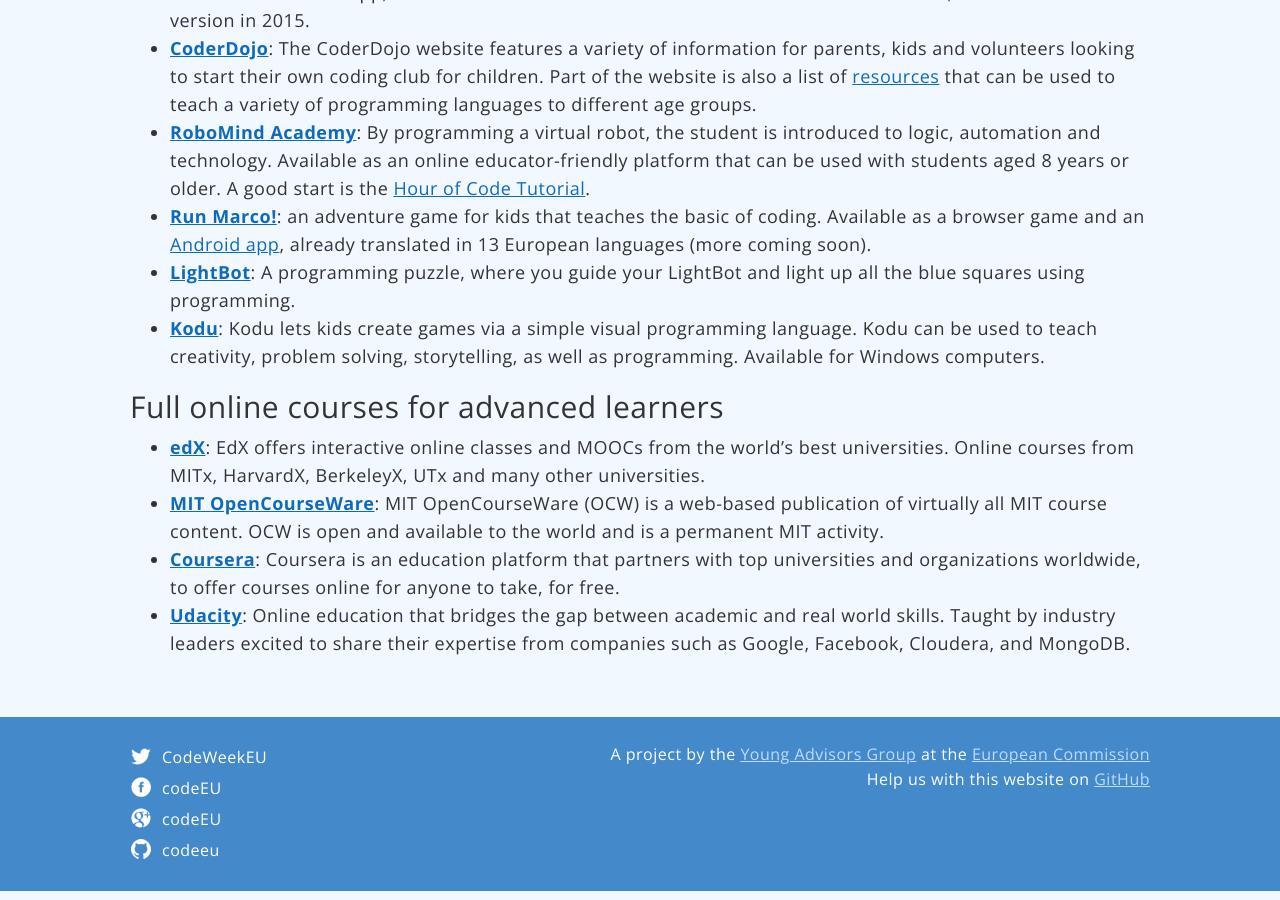
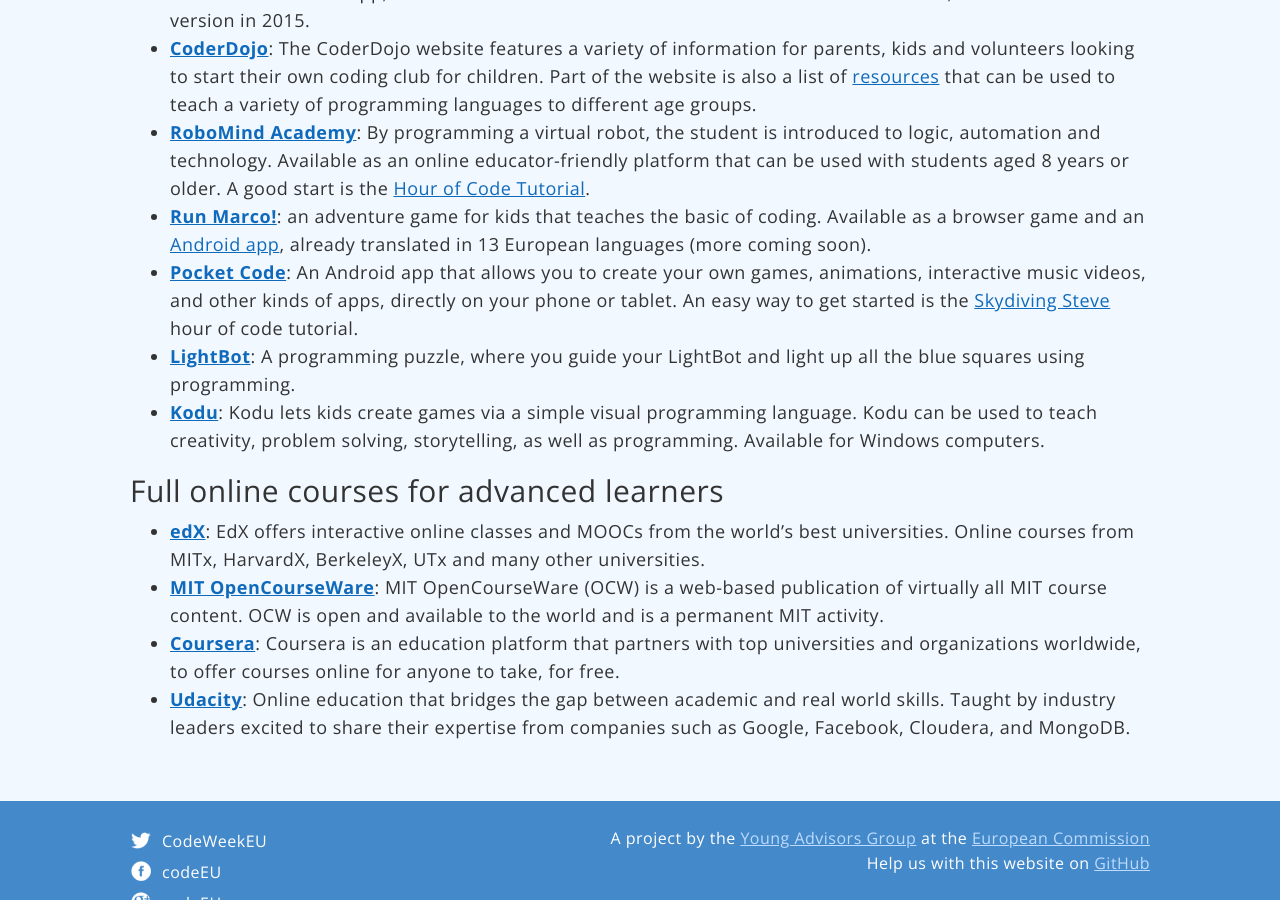
Before and after one commit to codeeu/codeeu.github.io, a Jekyll site: the page built from resources/index.html, in a window 1280 px wide and 900 px high, scrolled down 1247 px. Built offline with Jekyll 4.4.1, drawn with Linux system fonts in a browser that asks for light colours; nearby versions of some CDN libraries; Markdown is read by kramdown in place of the engine named in the settings.

Commit message:
added pocket code

```diff
--- a/resources/index.html
+++ b/resources/index.html
@@ -43,6 +43,7 @@
 	<li><strong><a href="https://coderdojo.com">CoderDojo</a></strong>: The CoderDojo website features a variety of information for parents, kids and volunteers looking to start their own coding club for children. Part of the website is also a list of <a href="http://kata.coderdojo.com/wiki/Main_Page">resources</a> that can be used to teach a variety of programming languages to different age groups.</li>
 	<li><strong><a href="https://www.robomindacademy.com/">RoboMind Academy</a></strong>: By programming a virtual robot, the student is introduced to logic, automation and technology. Available as an online educator-friendly platform that can be used with students aged 8 years or older. A good start is the <a href="https://www.robomindacademy.com//go/navigator/coursedetails?course=HourOfCode">Hour of Code Tutorial</a>.</li>
 	<li><strong><a href="https://www.allcancode.com">Run Marco!</a></strong>: an adventure game for kids that teaches the basic of coding. Available as a browser game and an <a href="https://play.google.com/store/apps/details?id=com.allcancode.runmarco">Android app</a>, already translated in 13 European languages (more coming soon).</li>
+	<li><strong><a href="https://pocketcode.org">Pocket Code</a></strong>: An Android app that allows you to create your own games, animations, interactive music videos, and other kinds of apps, directly on your phone or tablet. An easy way to get started is the <a href="https://pocketcode.org/hourOfCode">Skydiving Steve</a> hour of code tutorial.</li>
 	<li><strong><a href="http://light-bot.com/hocflash.html">LightBot</a></strong>: A programming puzzle, where you guide your LightBot and light up all the blue squares using programming.</li>
 	<li><strong><a href="http://www.kodugamelab.com/">Kodu</a></strong>: Kodu lets kids create games via a simple visual programming language. Kodu can be used to teach creativity, problem solving, storytelling, as well as programming. Available for Windows computers.</li>
 </ul>
```
